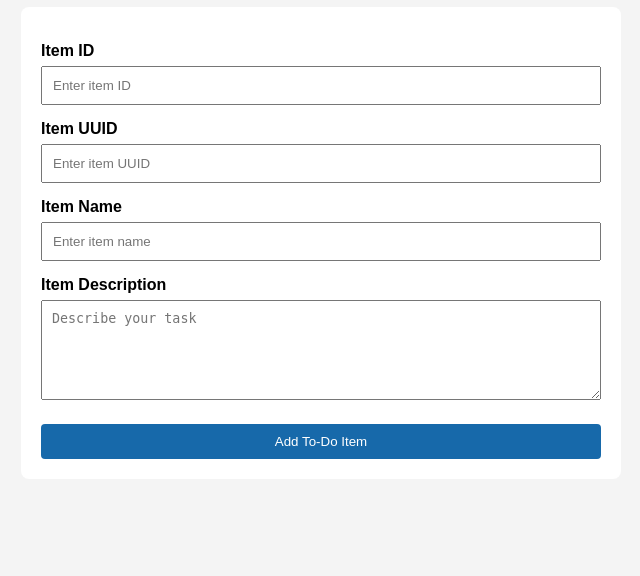
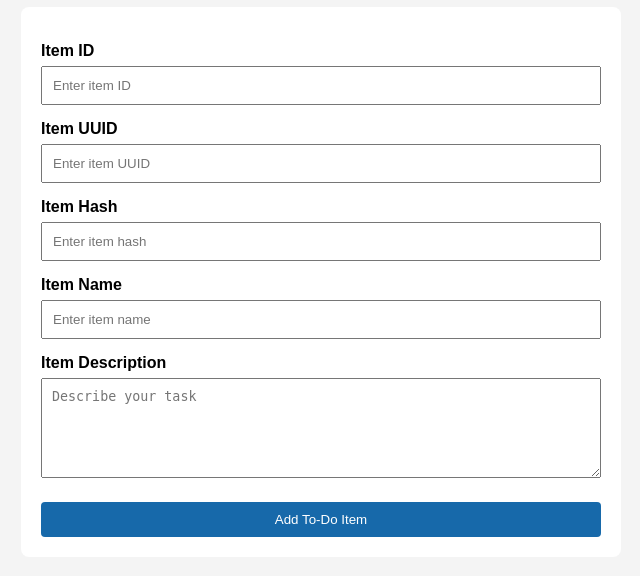
Before and after one commit to annujkhare/Git_and_GitHub_Anuj-, a Flask app: page / in a window 1280 px wide. Shown: the part 167-743 px from the top of the page, without its empty margins (319-959 px from the left). Run offline with Flask 3, Linux system fonts and the light colour scheme.

Commit message:
Add Item Hash field to To-Do form

```diff
--- a/templates/index.html
+++ b/templates/index.html
@@ -81,6 +81,15 @@
         required
       />
 
+      <label for="itemHash">Item Hash</label>
+      <input
+        type="text"
+        id="itemHash"
+        name="itemHash"
+        placeholder="Enter item hash"
+        required
+      />
+
       <label for="itemName">Item Name</label>
       <input
         type="text"
```
